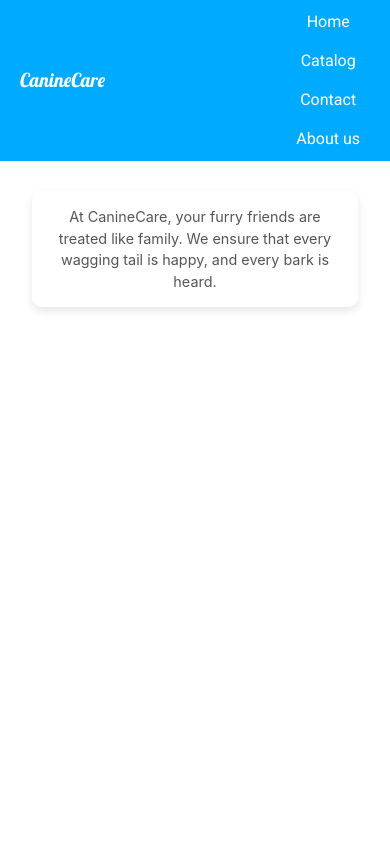
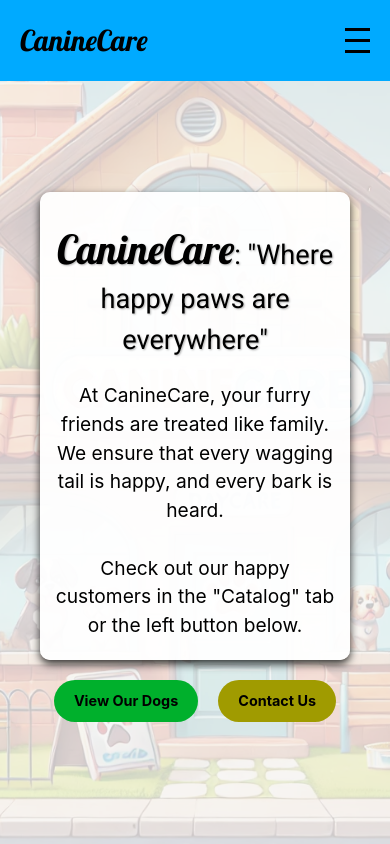
Before and after one commit to Thormogal/CanineCare, a React (Vite) app: page / in a window 390 px wide. Built offline with nearby package versions, Linux system fonts and the light colour scheme; no server answers.

Commit message:
Fixed layout even more on the homepage. Added a background. Navbar adjusted. Buttons added. Home adjusted for smaller screens. Title on site sends you back to homepage.

```diff
--- a/src/CSS/Home.css
+++ b/src/CSS/Home.css
@@ -3,48 +3,157 @@
 .home-container {
     display: flex;
     flex-direction: column;
-    justify-content: flex-start;
+    justify-content: center;
     align-items: center;
     text-align: center;
     padding: 50px 20px;
-    padding-top: 70px; /* Utrymme under navbaren */
+    padding-top: 70px;
     width: 100vw;
+    height: 100vh;
     box-sizing: border-box;
-    min-height: 100vh;
     position: relative;
-    top: 0;
-    margin-top: 0;
+    color: #fff;
+    animation: fadeIn 1.5s ease-in-out;
+    z-index: 1;
 }
 
-.home-title {
-    font-family: 'Lobster', cursive;
-    font-size: 6rem;
-    color: #00ff40;
-    margin-bottom: 0;
-}
-
-.home-subtitle {
-    font-family: 'Roboto', sans-serif;
-    font-size: 1.5rem;
-    color: #cac400;
-    max-width: 80%;
-    margin-bottom: 20px;
+.home-container::before {
+    content: "";
+    position: absolute;
+    top: 0;
+    left: 0;
+    width: 100%;
+    height: 100%;
+    background-image: url('/public/images/CanineCareHomePic.webp');
+    background-size: cover;
+    background-position: center;
+    opacity: 0.2;
+    z-index: -1;
+    pointer-events: none;
 }
 
 .home-description {
-    font-size: 1.2rem;
-    color: #555;
-    background-color: rgba(255, 255, 255, 0.9);
-    padding: 15px;
+    background-color: rgba(255, 255, 255, 0.95);
+    color: #fff;
+    padding-bottom: 1px;
+    padding-left: 15px;
+    padding-right: 15px;
     border-radius: 10px;
     max-width: 80%;
-    box-shadow: 0 4px 8px rgba(0, 0, 0, 0.1);
+    margin-bottom: 20px;
+    box-shadow: 0 4px 8px rgba(0, 0, 0, 1);
+    text-align: center;
+  }
+
+  .home-description .home-subtitle {
+    font-family: 'Roboto', sans-serif;
+    font-size: 1.7rem;
+    color: #000000;
+    margin-bottom: 20px;
+    text-shadow: 1px 1px 2px rgba(0, 0, 0, 0.3);
 }
 
-/* Responsiva justeringar för mindre skärmar */
+.home-description p {
+    font-size: 1.2rem;
+    color: #000000;
+  }
+
+.highlight-title {
+    font-size: 2.5rem;
+    font-family: 'Lobster', cursive;
+    color: #000000;
+}
+
+.cta-buttons {
+    display: flex;
+    gap: 20px;
+}
+
+.cta-button {
+    text-decoration: none;
+    color: black;
+    background-color: #00b02c;
+    padding: 15px 30px;
+    border-radius: 30px;
+    font-size: 1.2rem;
+    font-weight: bold;
+    transition: background-color 0.3s ease-in-out;
+}
+
+.cta-button:hover {
+    background-color: #00ff40;
+    color: black;
+    text-decoration: underline;
+}
+
+.cta-secondary {
+    background-color: #a09b00;
+}
+
+.cta-secondary:hover {
+    background-color: #e4dc00;
+    text-decoration: underline;
+}
+
+
+@keyframes fadeIn {
+    from {
+        opacity: 0;
+    }
+    to {
+        opacity: 1;
+    }
+}
+
+/* Light theme */
+@media (prefers-color-scheme: light) {
+    body {
+      background-color: #f5f5f5;
+      color: #333;
+    }
+
+    .home-subtitle {
+      color: #357f00;
+    }
+
+    .home-description {
+        background-color: rgba(255, 255, 255, 0.95);
+        color: #fff;
+        padding-bottom: 1px;
+        padding-left: 15px;
+        padding-right: 15px;
+        border-radius: 10px;
+        max-width: 80%;
+        margin-bottom: 20px;
+        box-shadow: 0 4px 8px rgba(0, 0, 0, 0.8);
+        text-align: center;
+      }
+
+    .cta-button {
+      background-color: #00b02c;
+      color: #000000;
+    }
+
+    .cta-button:hover {
+      background-color: #00e45f;
+      color: black;
+      text-decoration: underline;
+    }
+
+    .cta-secondary {
+      background-color: #a09b00;
+    }
+
+    .cta-secondary:hover {
+      background-color: #ead300;
+      text-decoration: underline;
+    }
+  }
+
+
 @media (max-width: 768px) {
-    .home-title {
-        font-size: 3rem; /* Lite större för mellanstora skärmar */
+    .home-container {
+        padding-top: 100px;
     }
 
     .home-subtitle {
@@ -54,16 +163,16 @@
     .home-description {
         font-size: 1rem;
     }
+
+    .cta-button {
+        font-size: 1rem;
+        padding: 10px 20px;
+    }
 }
 
 @media (max-width: 480px) {
     .home-container {
-        padding: 20px 10px; /* Minska padding för små skärmar */
-        padding-top: 60px; /* Justera utrymme under navbaren */
-    }
-
-    .home-title {
-        font-size: 2rem;
+        padding-top: 120px;
     }
 
     .home-subtitle {
@@ -73,4 +182,8 @@
     .home-description {
         font-size: 0.9rem;
     }
+
+    .cta-button {
+        font-size: 0.9rem;
+    }
 }
--- a/src/CSS/Navbar.css
+++ b/src/CSS/Navbar.css
@@ -3,72 +3,110 @@
   justify-content: space-between;
   align-items: center;
   background-color: #00aaff;
-    padding: 10px 20px;
+  padding: 1px 20px;
   position: fixed;
   width: 100%;
   top: 0;
   left: 0;
-    z-index: 1000; /* Se till att navbaren ligger över allt annat */
-    box-sizing: border-box; /* För att padding inte ska påverka bredden */
+  z-index: 1000;
+  box-sizing: border-box;
 }
 
 .navbar-title {
   font-family: 'Lobster', cursive;
-    font-size: 2rem;
+  font-size: 1.8rem;
   color: #fff;
 }
 
 .navbar-links {
   list-style: none;
   display: flex;
-    gap: 20px; /* Mellanrum mellan länkarna */
+  gap: 20px;
   margin: 0;
   padding: 0;
+  text-decoration: none;
+  color: #fff;
+  padding: 8px 10px;
 }
 
-  .navbar-links li {
-    font-family: 'Roboto', sans-serif;
-    font-size: 1.2rem;
-  }
-
-  .navbar-links li a {
-    text-decoration: none;
-    color: #fff;
-    padding: 10px; /* Extra padding för större klickytor */
-    white-space: nowrap; /* Förhindrar att texten bryts på små skärmar */
-  }
 
 .navbar-links li a:hover {
   text-decoration: underline;
 }
 
-  /* Gör navbaren responsiv för mindre skärmar */
-  @media (max-width: 768px) {
-    .navbar-title {
-      font-size: 1.5rem;
+@media (prefers-color-scheme: light) {
+  .navbar {
+    background-color: #00aaff;
   }
 
-    .navbar-links {
-      gap: 10px; /* Mindre mellanrum mellan länkarna på mindre skärmar */
+  .navbar-title {
+    color: black;
   }
 
-    .navbar-links li {
-      font-size: 1rem;
+  .navbar-links li a {
+    color: white;
+  }
+
+  .bar {
+    background-color: white;
   }
 }
 
-  @media (max-width: 480px) {
-    .navbar-title {
-      font-size: 1.2rem;
+@media (prefers-color-scheme: dark) {
+  .navbar {
+    background-color: #00aaff;
   }
 
-    .navbar-links {
-      flex-direction: column; /* Lägg länkarna vertikalt på små skärmar */
-      align-items: center;
-      gap: 15px; /* Mellanrum mellan länkarna vertikalt */
+  .navbar-title {
+    color: black;
   }
 
-    .navbar-links li {
-      font-size: 1rem;
+  .navbar-links li a {
+    color: black;
+  }
+
+  .bar {
+    background-color: #fff;
   }
 }
+
+@media (max-width: 768px) {
+  .navbar-links {
+    display: none;
+  }
+
+  .navbar-links.open {
+    display: flex;
+    flex-direction: column;
+    position: absolute;
+    top: 60px;
+    left: 0;
+    width: 100%;
+    background-color: #00aaff;
+    padding: 10px 0;
+  }
+
+  .navbar-links.open li {
+    text-align: center;
+    padding: 15px 0;
+    border-bottom: 1px solid #fff;
+  }
+
+  .navbar-links.open li:last-child {
+    border-bottom: none;
+  }
+
+  /* Burger menu, only shown on smaller screens */
+  .hamburger-menu {
+    display: flex;
+    flex-direction: column;
+    cursor: pointer;
+  }
+
+  .bar {
+    width: 25px;
+    height: 3px;
+    background-color: rgb(0, 0, 0);
+    margin: 4px 0;
+  }
+}
--- a/src/components/DogDetails.jsx
+++ b/src/components/DogDetails.jsx
@@ -1,9 +1,8 @@
 function DogDetails() {
-    // Komponentlogik här
     return (
       <div>
         <h1>Dog Details</h1>
-        {/* Din komponentlogik för att visa detaljer om en hund */}
+        {}
       </div>
     );
   }
--- a/src/components/Home.jsx
+++ b/src/components/Home.jsx
@@ -4,11 +4,20 @@ import '../CSS/Home.css';
 function Home() {
   return (
     <div className="home-container">
-    <h1 className="home-title">CanineCare</h1>
-    <p className="home-subtitle">"Where paws get love and tender care"</p>
-      <p className="home-description">
-        At CanineCare, your furry friends are treated like family. We ensure that every wagging tail is happy, and every bark is heard.
-      </p>
+      <div className="home-description">
+        <p className="home-subtitle">
+          <span className="highlight-title">CanineCare</span>: "Where happy paws are everywhere"
+        </p>
+        <p>
+          At CanineCare, your furry friends are treated like family.<br />
+          We ensure that every wagging tail is happy, and every bark is heard.<br /><br />
+          Check out our happy customers in the "Catalog" tab or the left button below.
+  </p>
+</div>
+      <div className="cta-buttons">
+        <a href="/catalog" className="cta-button">View Our Dogs</a>
+        <a href="/contact" className="cta-button cta-secondary">Contact Us</a>
+      </div>
     </div>
   );
 }
--- a/src/components/Navbar.jsx
+++ b/src/components/Navbar.jsx
@@ -1,12 +1,29 @@
-import React from 'react';
+import React, { useState } from 'react';
 import { Link } from 'react-router-dom';
 import '../CSS/Navbar.css';
 
 function Navbar() {
+  const [isOpen, setIsOpen] = useState(false);
+
+  const toggleMenu = () => {
+    setIsOpen(!isOpen);
+  };
+
   return (
     <nav className="navbar">
+      <Link to="/" className="navbar-title-link">
       <h1 className="navbar-title">CanineCare</h1>
-      <ul className="navbar-links">
+      </Link>
+
+      {/* Burger menu only shown on smaller screens */}
+      <div className="hamburger-menu" onClick={toggleMenu}>
+        <span className="bar"></span>
+        <span className="bar"></span>
+        <span className="bar"></span>
+      </div>
+
+      {/* Normal links on bigger screens */}
+      <ul className={`navbar-links ${isOpen ? "open" : ""}`}>
         <li>
           <Link to="/">Home</Link>
         </li>
@@ -17,7 +34,7 @@ function Navbar() {
           <Link to="/contact">Contact</Link>
         </li>
         <li>
-          <Link to="/about">About us</Link>
+          <Link to="/aboutUs">About Us</Link>
         </li>
       </ul>
     </nav>
```
Lines whose indentation alone changed are shown as unchanged.
